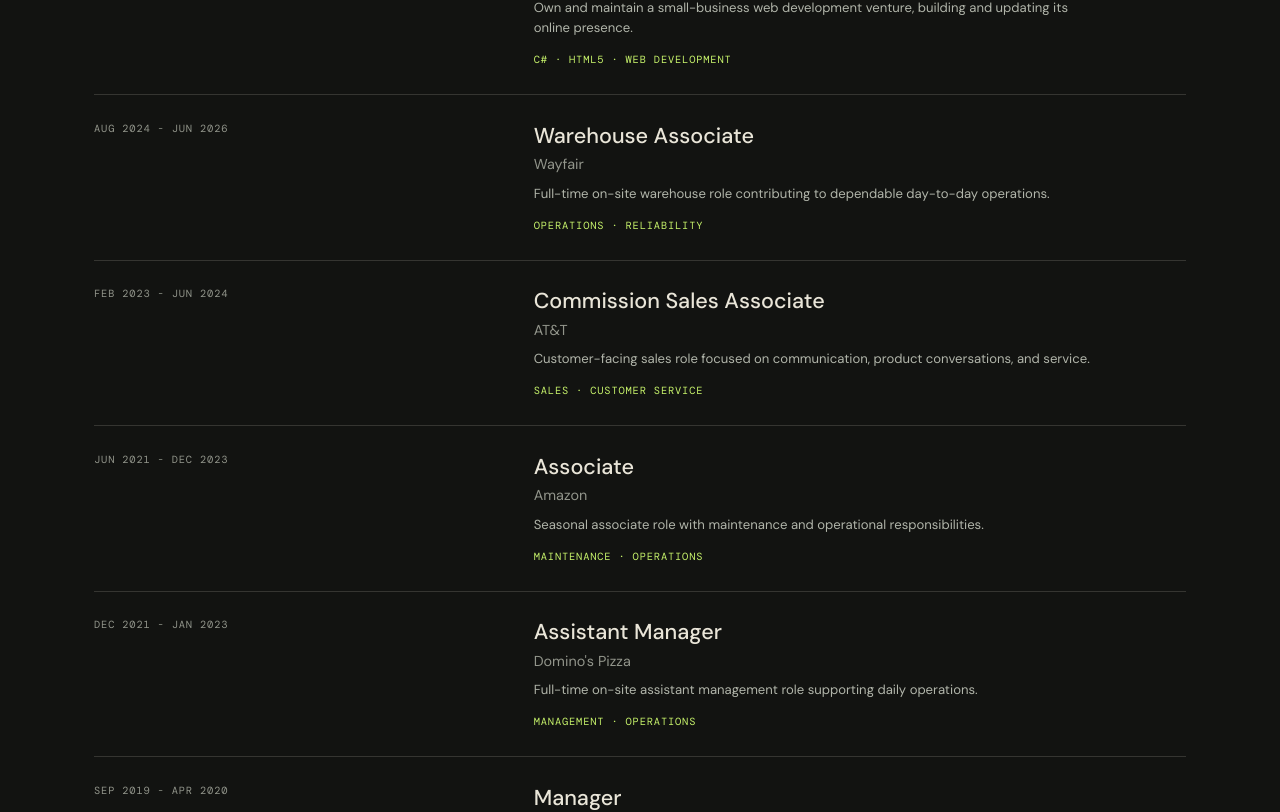
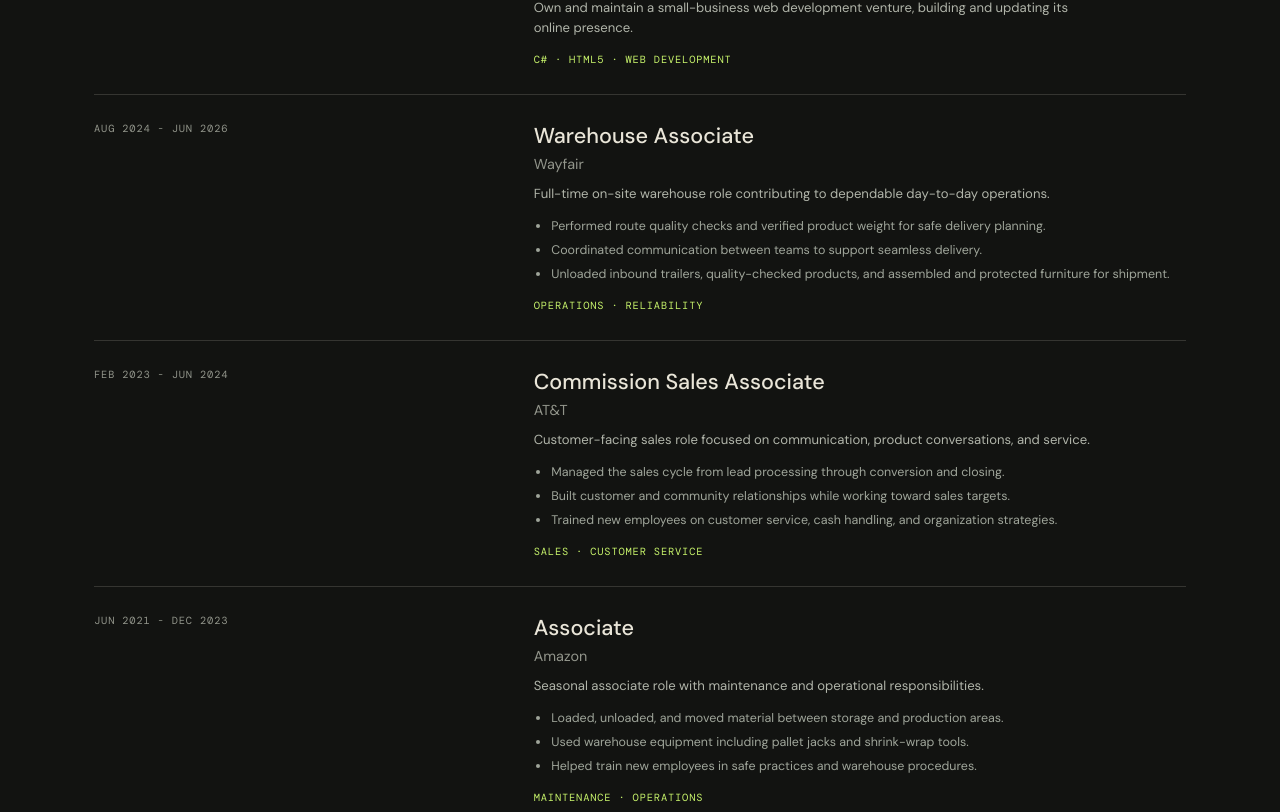
Before and after one commit to RNDMJUNKLLC/my-portfolio, a React (Vite) app: page / in a window 1280 px wide. Shown: the part 2740-3552 px from the top of the page. Built offline with nearby package versions, Linux system fonts and the light colour scheme; a web font is replaced by a local one.

Commit message:
feat: add detailed job descriptions and skills to experience section

```diff
--- a/src/App.tsx
+++ b/src/App.tsx
@@ -123,7 +123,7 @@
           <p className="section-note">Experience across development, customer service, sales, warehouse operations, and maintenance.</p>
         </div>
         <div className="experience-list">
-          {experience.map((job) => <article className="experience-item" key={`${job.company}-${job.role}`}><span className="experience-date">{job.date}</span><div><h3>{job.role}</h3><p>{job.company}</p><p className="experience-description">{job.description}</p><span className="experience-tag">{job.tag}</span></div></article>)}
+          {experience.map((job) => <article className="experience-item" key={`${job.company}-${job.role}`}><span className="experience-date">{job.date}</span><div><h3>{job.role}</h3><p>{job.company}</p><p className="experience-description">{job.description}</p>{job.details && <ul className="experience-details">{job.details.map((detail) => <li key={detail}>{detail}</li>)}</ul>}<span className="experience-tag">{job.tag}</span></div></article>)}
         </div>
       </section>
 
```
